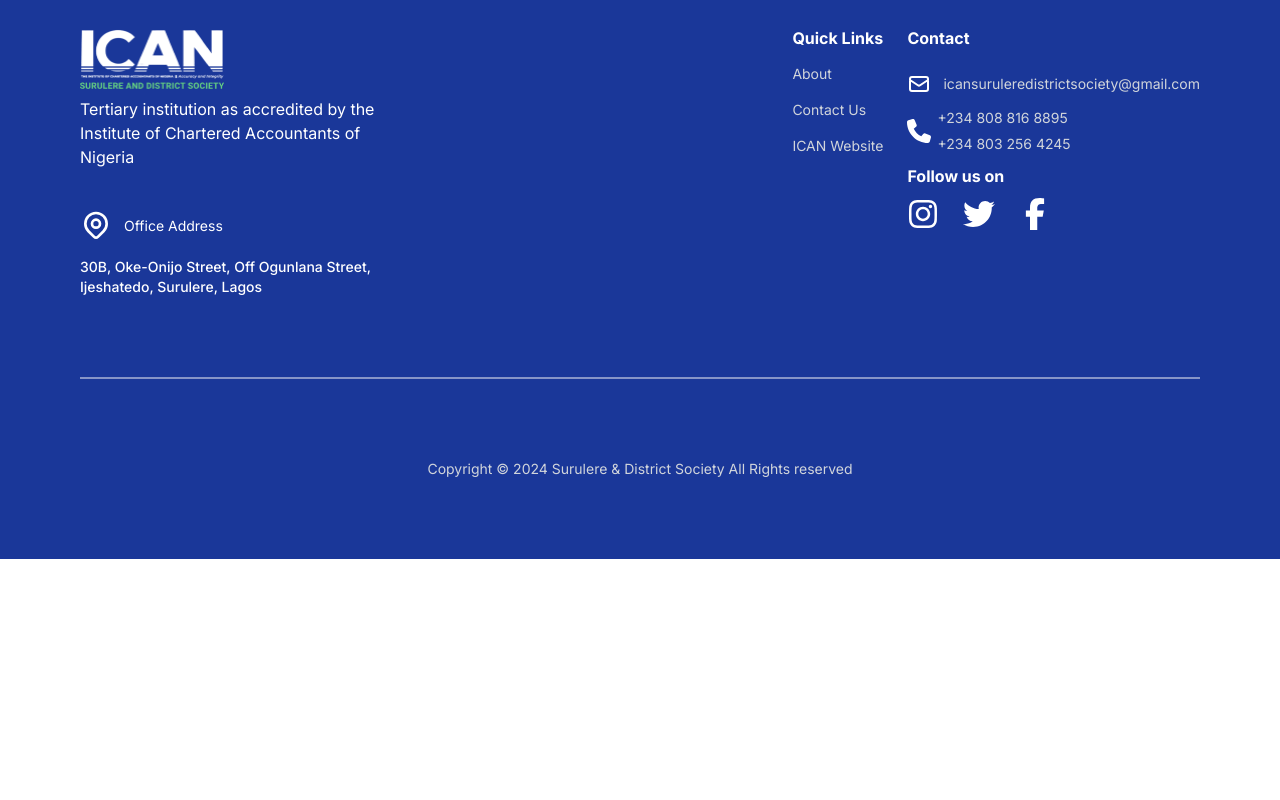
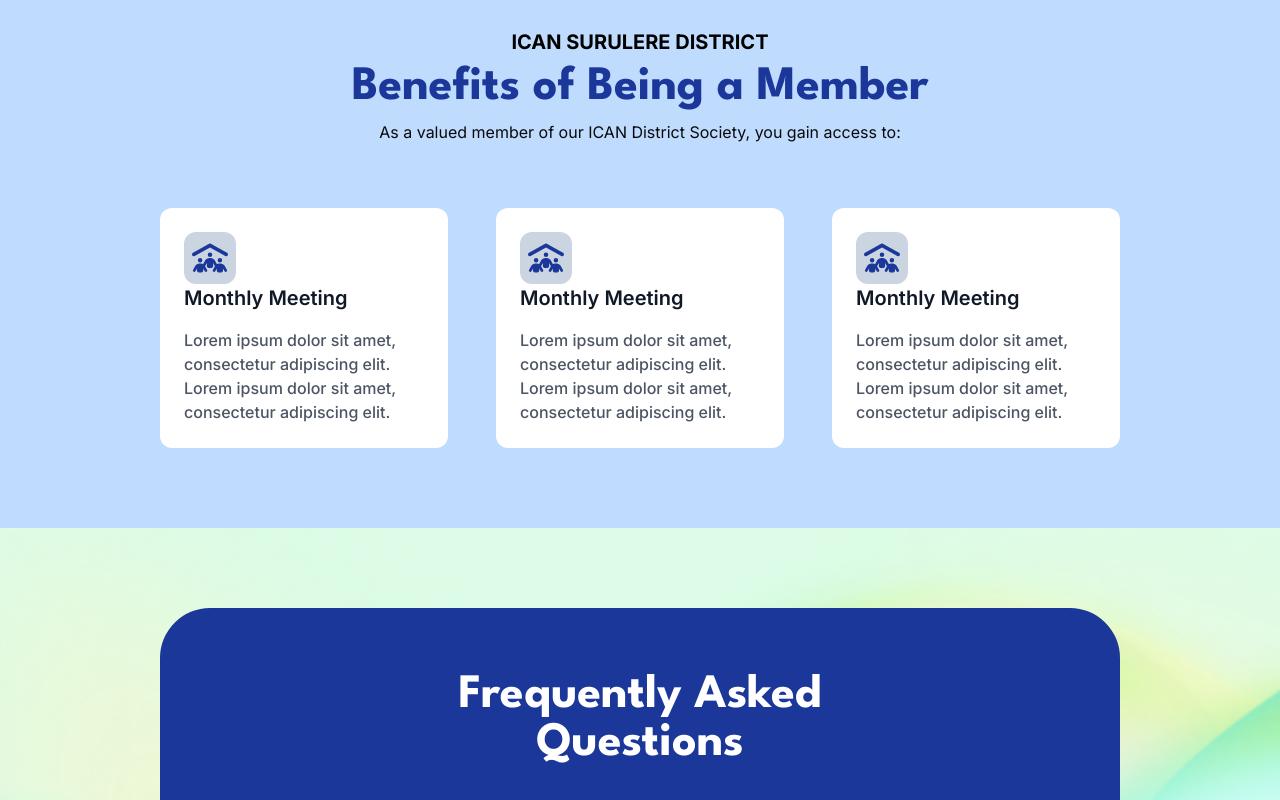
Before and after one commit to Edema-wxd/ican-frontend, a Next.js app: page /about-us/how-it-works in a window 1280 px wide. Shown: the part 2040-2840 px from the top of the page. Before the commit the page ends 2599 px from the top, so only its background shows below. Built offline with nearby package versions, Linux system fonts and the light colour scheme; a web font is replaced by a local one.

Commit message:
How it works edit

```diff
--- a/src/app/about-us/how-it-works/page.tsx
+++ b/src/app/about-us/how-it-works/page.tsx
@@ -1,6 +1,8 @@
 import Heroimg from "@/components/Heroimg";
 import Meminfo from "@/components/Meminfo";
 import React from "react";
+import Faq from "@/components/Faq";
+import Infocard from "@/components/genui/Infocard";
 
 function Howiw() {
   return (
@@ -13,6 +15,15 @@
       />
 
       <Meminfo />
+      <Infocard
+        subtitle={"ICAN SURULERE DISTRICT"}
+        title="Benefits of Being a Member"
+        addtxt={
+          "As a valued member of our ICAN District Society, you gain access to:"
+        }
+      />
+
+      <Faq />
     </div>
   );
 }
--- a/src/app/about-us/page.tsx
+++ b/src/app/about-us/page.tsx
@@ -16,11 +16,9 @@
         <></>
       </Heroimg>
       <div className="bg-white flex flex-col  items-center gap-12 w-full py-20 px-40">
-        <p className="text-primary text-center text-lg w-fit">
-          Lorem ipsum dolor sit amet, consectetur adipiscing elitLorem ipsum
-          dolor sit
-          <br /> amet, consectetur adipiscing elit
-        </p>
+        <h3 className="text-primary text-center text-lg w-full">
+          Shaping the Future of <br /> Accounting
+        </h3>
         <div className="flex w-full flex-row justify-between">
           <div className="flex flex-col rounded-xl gap-6 bg-primary max-w-sm p-8 text-white">
             <h6 className=" text-lg  ">
@@ -47,10 +45,6 @@
         </div>
       </div>
       <Infocard subtitle={""} title="Our Values" />
-      <div className="py-30 px-40">
-        <h3 className="bg-primary text-5xl"></h3>
-        <div className="w-fit flex flex-row justify-center items-center gap-12"></div>
-      </div>
       <Aims />
       <Meminfo />
     </div>
--- a/src/app/membership/page.tsx
+++ b/src/app/membership/page.tsx
@@ -31,7 +31,7 @@
         subtitle={"ICAN SURULERE DISTRICT"}
         title="Benefits of Being a Member"
         addtxt={
-          "Lorem ipsum dolor sit amet, consectetur adipiscing eLorem ipsum dolor sit amet, dolor sit amet, consectetur adipiscing elitlitLorem ipsum dolor sit amet, consectetur adipiscing elit"
+          "As a valued member of our ICAN District Society, you gain access to:"
         }
       />
       <Dues />
```
Also changed, not shown: public/mem_how.png.
